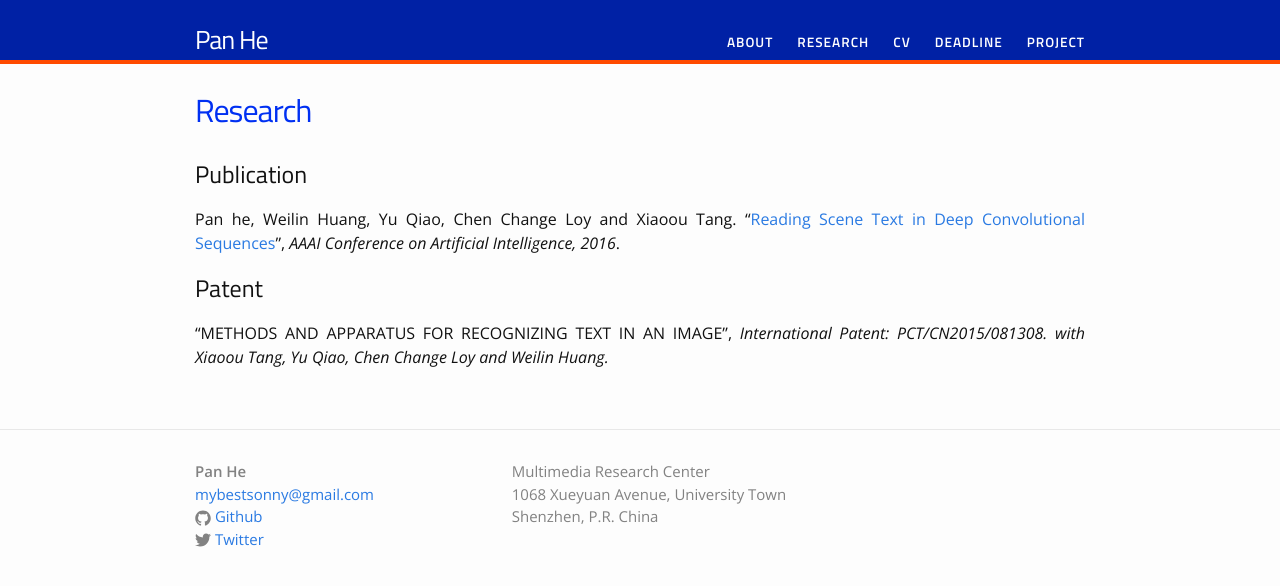
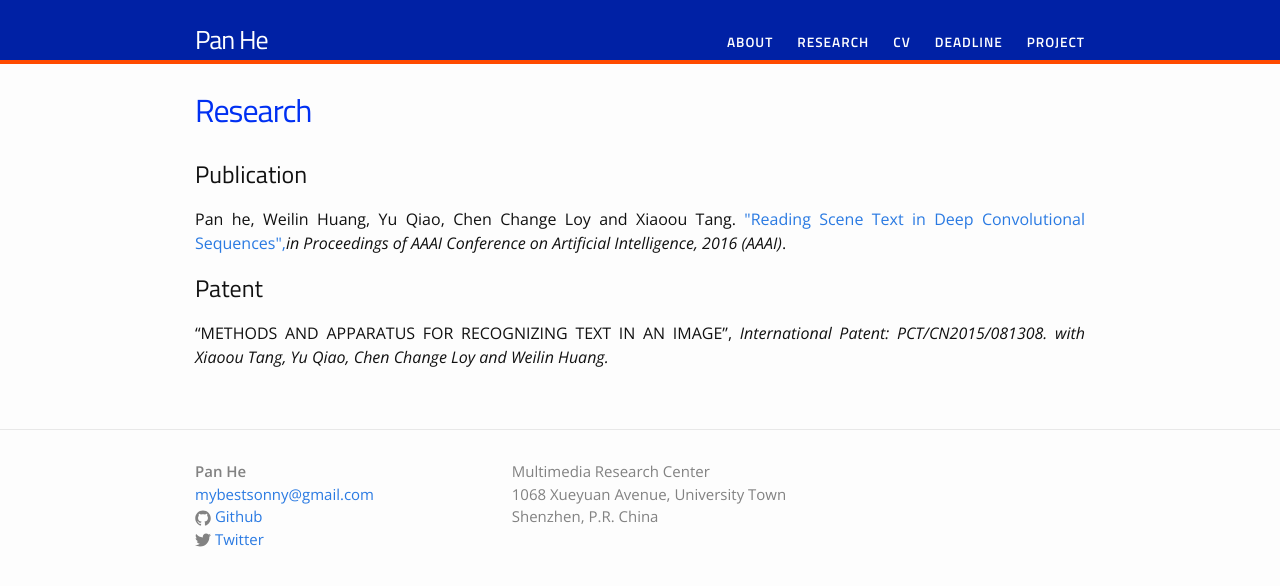
Before and after one commit to BestSonny/BestSonny.github.io.old, a Jekyll site: the page built from research.md, in a window 1280 px wide. Shown: the top 586 px of the page. Built offline with Jekyll 4.4.1, drawn with Linux system fonts in a browser that asks for light colours.

Commit message:
AAAI accept

```diff
--- a/research.md
+++ b/research.md
@@ -8,7 +8,7 @@ permalink: /research/
 
 <h2 id="publications">Publication</h2>
 
-<p align="justify">Pan he, Weilin Huang, Yu Qiao, Chen Change Loy and Xiaoou Tang. “<a href="http://arxiv.org/abs/1506.04395">Reading Scene Text in Deep Convolutional Sequences</a>”, <em>AAAI Conference on Artificial Intelligence, 2016</em>.
+<p align="justify">Pan he, Weilin Huang, Yu Qiao, Chen Change Loy and Xiaoou Tang. <a href="http://arxiv.org/abs/1506.04395">"Reading Scene Text in Deep Convolutional Sequences",</a><em>in Proceedings of AAAI Conference on Artificial Intelligence, 2016 (AAAI)</em>.
 
 
 <h2 id="Patent">Patent</h2>
```
Also changed, not shown: about.md (+0 -1 lines).
